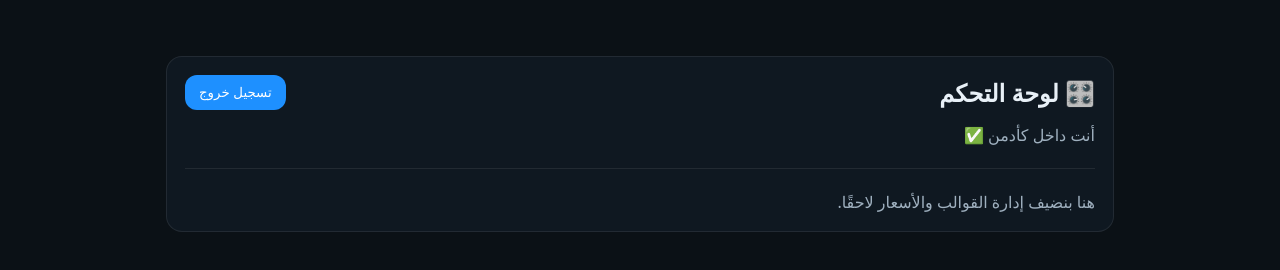
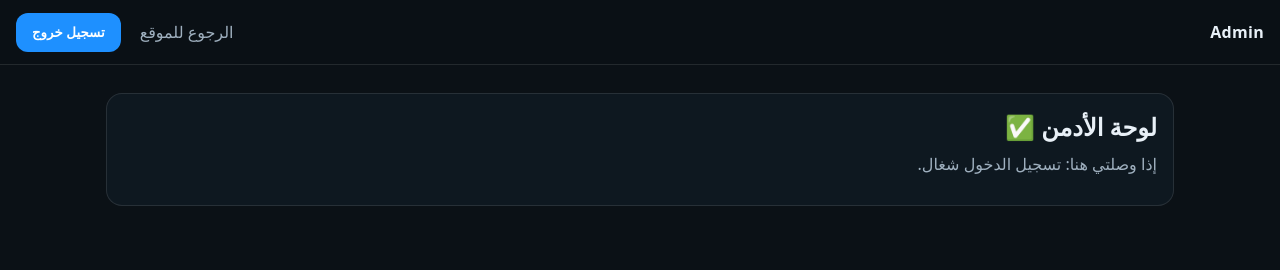
Before and after one commit to amanyoud737-design/Project-2, a website: page Admin.html in a window 1280 px wide. Drawn offline with Linux system fonts and the light colour scheme; no server answers.

Commit message:
Update Admin.html

```diff
--- a/Admin.html
+++ b/Admin.html
@@ -1,39 +1,39 @@
 <!doctype html>
 <html lang="ar" dir="rtl">
 <head>
-  <meta charset="utf-8" />
-  <meta name="viewport" content="width=device-width,initial-scale=1" />
-  <title>لوحة الأدمن</title>
-  <link rel="stylesheet" href="/styles.css" />
-  <style>
-    .wrap{max-width:980px;margin:40px auto;padding:16px}
-    .card{background:rgba(16,26,34,.95);border:1px solid rgba(255,255,255,.08);border-radius:16px;padding:18px;display:flex;flex-direction:column;gap:14px}
-    .top{display:flex;justify-content:space-between;align-items:center;gap:10px;flex-wrap:wrap}
-    button{padding:10px 14px;border-radius:12px;border:none;background:#1e90ff;color:#fff;cursor:pointer}
-    .muted{color:#9fb0bf}
-  </style>
+  <meta charset="utf-8"/>
+  <meta name="viewport" content="width=device-width, initial-scale=1"/>
+  <title>Admin</title>
+  <link rel="stylesheet" href="./styles.css" />
 </head>
 <body>
-  <div class="wrap">
+  <header class="topbar">
+    <div class="brand">Admin</div>
+    <nav class="nav">
+      <a class="link" href="/">الرجوع للموقع</a>
+      <button class="btn" id="logout">تسجيل خروج</button>
+    </nav>
+  </header>
+
+  <main class="container">
     <div class="card">
-      <div class="top">
-        <h2 style="margin:0">🎛️ لوحة التحكم</h2>
-        <button onclick="logout()">تسجيل خروج</button>
-      </div>
-
-      <p class="muted" style="margin:0">أنت داخل كأدمن ✅</p>
-
-      <hr style="border:0;border-top:1px solid rgba(255,255,255,.08);margin:8px 0">
-
-      <div class="muted">هنا بنضيف إدارة القوالب والأسعار لاحقًا.</div>
+      <h2 style="margin:0 0 10px">لوحة الأدمن ✅</h2>
+      <p class="sub">إذا وصلتي هنا: تسجيل الدخول شغال.</p>
+      <div class="hint" id="info"></div>
     </div>
-  </div>
+  </main>
 
 <script>
-async function logout(){
-  await fetch("/api/admin/logout", { method:"POST" }).catch(()=>{});
+async function load(){
+  const r = await fetch("/api/me");
+  const j = await r.json();
+  document.getElementById("info").textContent = "isAdmin: " + j.isAdmin;
+}
+document.getElementById("logout").addEventListener("click", async ()=>{
+  await fetch("/api/admin/logout", { method:"POST" });
   window.location.href = "/";
-}
+});
+load();
 </script>
 </body>
 </html>
```
